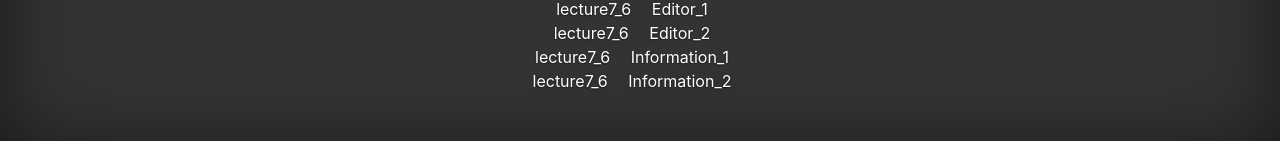
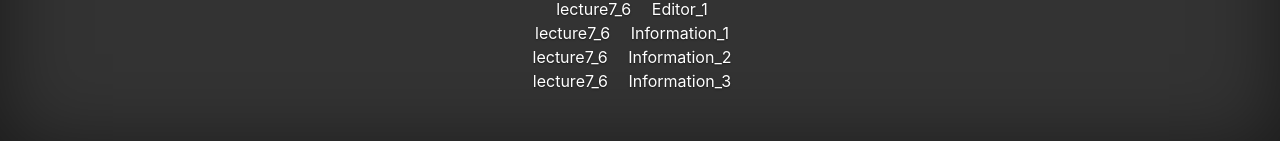
Before and after one commit to darren-a11y/darren-ally.github.io, a plain HTML site: page index.html in a window 1280 px wide. Shown: the part 1861-2002 px from the top of the page. Drawn offline with Linux system fonts and the light colour scheme.

Commit message:
index.html

```diff
--- a/index.html
+++ b/index.html
@@ -119,9 +119,9 @@
           <li>lecture7_5&emsp; <a href="start/lecture7_5">start</a>&emsp; <a href="complete/lecture7_5">complete</a></li>
           <li>lecture7_6&emsp; <a href="start/lecture7_6">start</a>&emsp; <a href="complete/lecture7_6">complete</a></li>
          <li>lecture7_6&emsp; <a href="https://z2586300277.github.io/three-editor/dist/#/editor">Editor_1</a>&emsp; </li>
-         <li>lecture7_6&emsp; <a href="https://www.jyshare.com/front-end/61/">Editor_2</a>&emsp; </li>
-         <li>lecture7_6&emsp; <a href="资料.txt">Information_1</a>&emsp; </li>
-         <li>lecture7_6&emsp; <a href="https://www.bilibili.com/video/BV1Zm421g7oi/">Information_2</a>&emsp; </li>
+         <li>lecture7_6&emsp; <a href="https://discoverthreejs.com/zh/">Information_1</a>&emsp; </li>
+         <li>lecture7_6&emsp; <a href="资料.txt">Information_2</a>&emsp; </li>
+         <li>lecture7_6&emsp; <a href="https://www.bilibili.com/video/BV1Zm421g7oi/">Information_3</a>&emsp; </li>
 
        </ul>
   </section>
```
